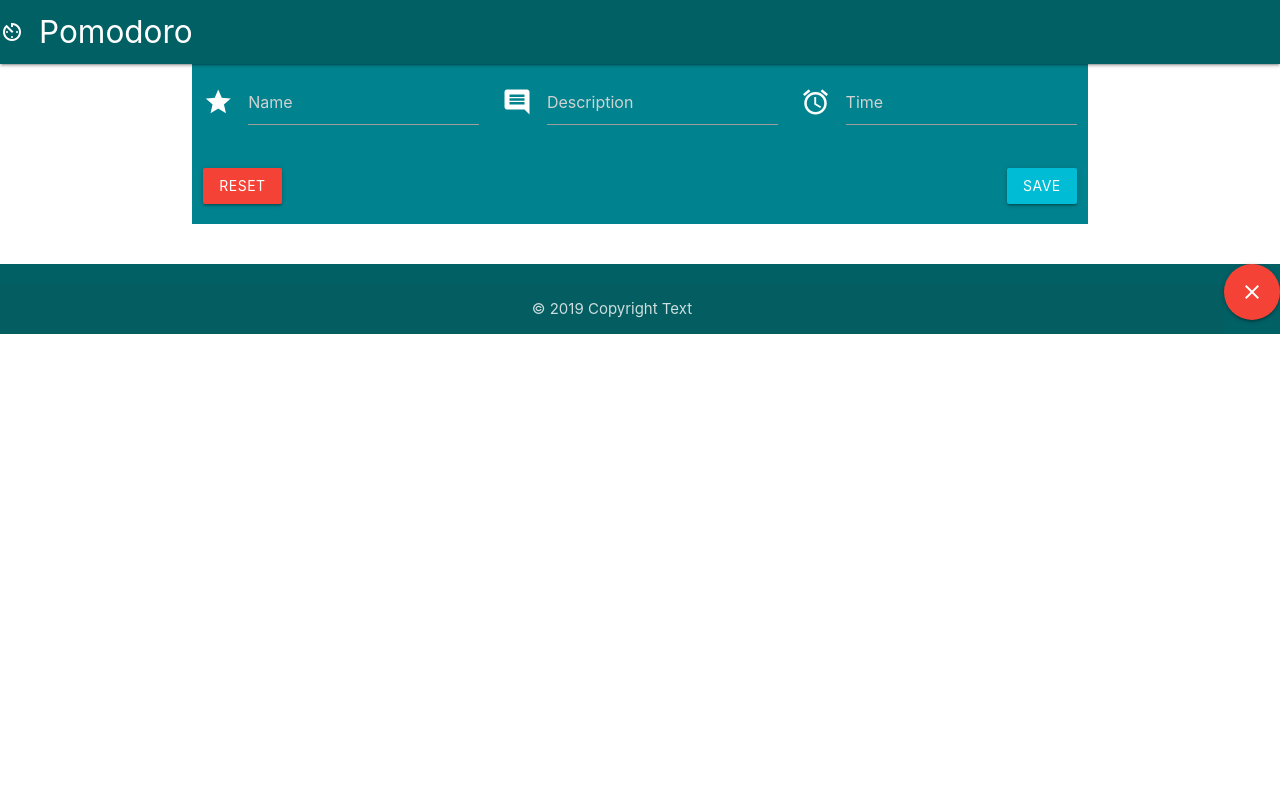
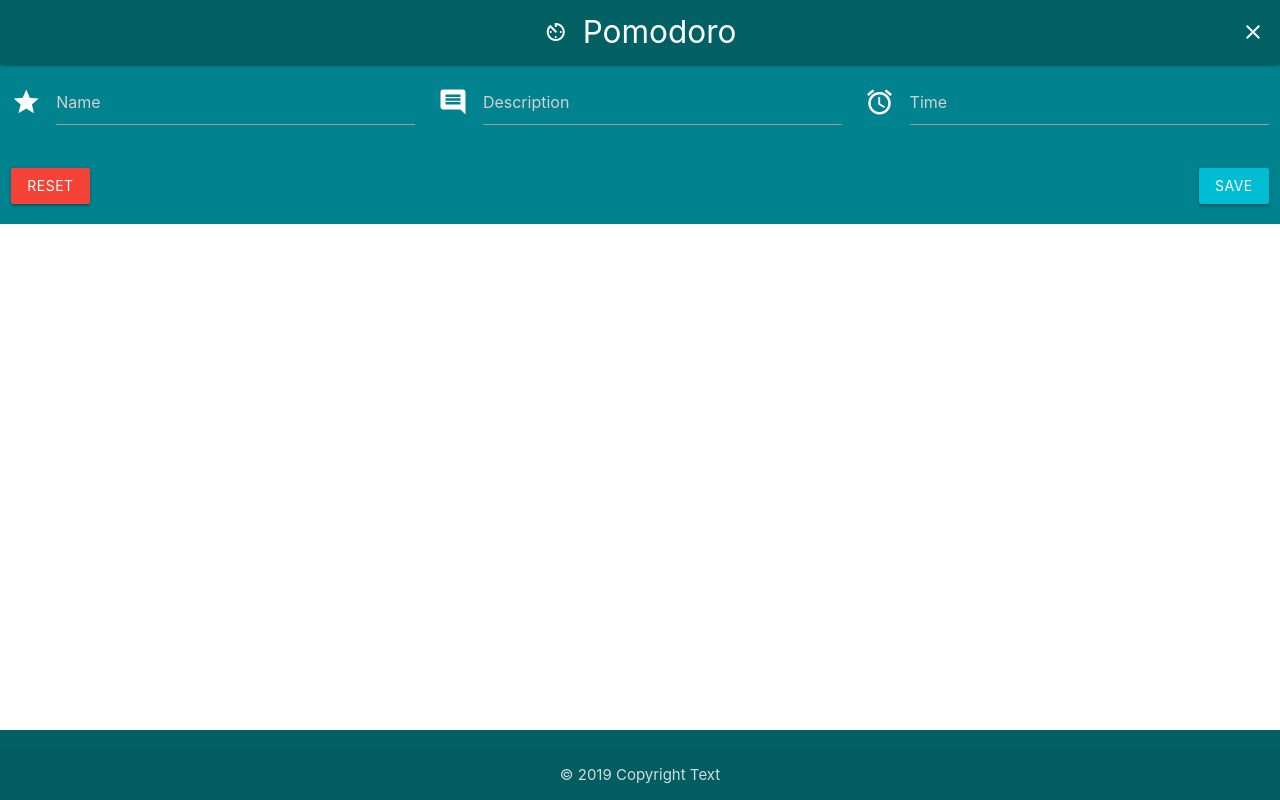
Before and after one commit to Kesymaru/js3-19-pomodoro, a plain HTML site: page index.html in a window 1280 px wide. Drawn offline with nearby package versions, Linux system fonts and the light colour scheme.

Commit message:
Improved the pomodoro form

```diff
--- a/index.html
+++ b/index.html
@@ -16,15 +16,21 @@
 
     <nav class="cyan darken-4">
         <div class="nav-wrapper">
-            <a href="#" class="brand-logo">
+            <a href="#" class="brand-logo center">
                 Pomodoro
                 <i class="material-icons">av_timer</i>
             </a>
+            <ul id="nav-mobile" class="right">
+                <li>
+                    <a id="addBtn">
+                        <i class="material-icons">close</i>
+                    </a>
+                </li>
+            </ul>
         </div>
     </nav>
 
-    <section id="container">
-        <form class="row cyan darken-3">
+    <form id="pomodoro-form" class="row cyan darken-3">
         <div class="col s12 m4 l4">
             <div class="row">
                 <div class="input-field col s12 white-text">
@@ -60,11 +66,11 @@
             </div>
         </div>
     </form>
-    </section>
+    <section id="container" class="row"></section>
 
-    <button id="addBtn" class="btn-floating btn-large waves-effect waves-light red right">
+    <!--<button id="addBtn" class="btn-floating btn-large waves-effect waves-light red right">
         <i class="material-icons">close</i>
-    </button>
+    </button>-->
     <footer class="page-footer cyan darken-4">
         <div class="footer-copyright">
             <div class="container center">
--- a/src/css/main.css
+++ b/src/css/main.css
@@ -1,16 +1,22 @@
+html, body {
+    height: 100%;
+}
+
 nav {
     position: relative;
     z-index: 100;
 }
 
-form {
+#pomodoro-form {
     -webkit-transition: all 1s ease 0s;
     transition: all 1s ease 0s;
-
-    position: relative;
+    position: fixed;
+    z-index: 10;
+    width: 100%;
 }
 
-form.done {
-    -webkit-transition: none;
-    transition: none;
+footer {
+    position: fixed;
+    bottom: 0;
+    width: 100%;
 }
--- a/src/js/main.js
+++ b/src/js/main.js
@@ -5,7 +5,7 @@
     // methods
     function main () {
         // init the pomodoro
-        pomodoro = new Pomodoro('#container', '#addBtn');
+        pomodoro = new Pomodoro('#container', '#pomodoro-form', 'nav', '#addBtn');
     }
 
     // waits for the dom to load
--- a/src/js/pomodoro.js
+++ b/src/js/pomodoro.js
@@ -9,13 +9,13 @@ const Pomodoro = (function () {
     // Pomodoro class
     return class Pomodoro {
 
-        formOpen = true;
+        _formOpen = true;
 
         /**
          * Init the Pomodoro
          * @param {String|HTMLElement} container
          */
-        constructor (container, addBtn) {
+        constructor (container, form, nav, addBtn) {
             // valid the container
             if(typeof container === 'string'){
                 let element = document.querySelector(container);
@@ -24,6 +24,24 @@ const Pomodoro = (function () {
             }
             if(!(container instanceof HTMLElement))
                 throw new Error(`Invalid container: ${container}`);
+
+            // valid the form
+            if(typeof form === 'string'){
+                let element = document.querySelector(form);
+                if(!element) throw new Error(`Form not found: ${form}`);
+                form = element;
+            }
+            if(!(form instanceof HTMLElement))
+                throw new Error(`Invalid form: ${form}`);
+
+            // valid the nav
+            if(typeof nav === 'string'){
+                let element = document.querySelector(nav);
+                if(!element) throw new Error(`Nav not found: ${nav}`);
+                nav = element;
+            }
+            if(!(nav instanceof HTMLElement))
+                throw new Error(`Invalid nav: ${nav}`);
 
             // valid the addBtn
             if(typeof addBtn === 'string'){
@@ -34,13 +52,12 @@ const Pomodoro = (function () {
             if(!(addBtn instanceof HTMLElement))
                 throw new Error(`Invalid add button: ${addBtn}`);
 
+            // elements
             this.container = container;
-            this.form = this.container.querySelector('form');
+            this.form = form;
+            this.nav = nav;
             this.addBtn = addBtn;
             this.addBtnIcon = this.addBtn.querySelector('i');
-
-            this.list = this.dom();
-            this.container.appendChild(this.list);
 
             // events
             this.form.addEventListener('submit', this.formSubmit.bind(this));
@@ -51,19 +68,6 @@ const Pomodoro = (function () {
 
             // register the pomodoro data subscriptions
             this._registerSubscritions();
-
-            this.resize();
-        }
-
-        /**
-         * Compose pomodoro list container
-         * @returns {HTMLElement}
-         */
-        dom () {
-            let div  = document.createElement('div');
-            div.classList.add('row');
-
-            return div;
         }
 
         /**
@@ -95,18 +99,7 @@ const Pomodoro = (function () {
          * Method called when the window is resized
          */
         resize () {
-            let witdh = window.innerWidth;
-            if(witdh <= 600) this.container.classList.remove('container');
-            else this.container.classList.add('container');
-
-            if(!this.formOpen){
-                this.form.classList.add('done');
-                this.form.style.marginTop = `-${this.form.offsetHeight}px`;
-
-                setTimeout(() => {
-                    this.form.classList.remove('done');
-                }, 1000);
-            }
+            if(this._formOpen) this.form.style.top = `${this.nav.offsetHeight}px`;
         }
 
         /**
@@ -123,7 +116,7 @@ const Pomodoro = (function () {
             try {
                 let task = new PomodoroTask(name, description, time);
                 DATA.add(task);
-                this.formToggle();
+                this.formClose();
             } catch (err) {
                 this.formError(err);
             }
@@ -146,15 +139,29 @@ const Pomodoro = (function () {
          * Add the class to start the CSS3 animation
          */
         formToggle () {
-            this.formOpen = !this.formOpen;
+            if(this._formOpen) this.formClose();
+            else this.formOpen();
+        }
 
-            this.addBtnIcon.innerText = this.formOpen ? 'close' : 'add';
+        /**
+         * Close the form
+         */
+        formClose () {
+            this.addBtnIcon.innerText = 'add';
+            this.form.style.top = `-${this.form.offsetHeight+100}px`;
 
-            // this.form.classList.toggle('open');
-            if(!this.formOpen) this.form.style.marginTop = `-${this.form.offsetHeight}px`;
-            else this.form.style.marginTop = '0px';
+            this._formOpen = !this._formOpen;
+        }
 
-            if(this.formOpen) this.form.name.focus();
+        /**
+         * Open the form
+         */
+        formOpen () {
+            this.addBtnIcon.innerText = 'close';
+            this.form.style.top = `${this.nav.offsetHeight}px`;
+            this.form.name.focus();
+
+            this._formOpen = !this._formOpen;
         }
 
         /**
@@ -292,7 +299,7 @@ const Pomodoro = (function () {
                 throw new Error(`Invalid task: ${task}`);
 
             // render the new task inside the container
-            this.list.appendChild(task.element);
+            this.container.appendChild(task.element);
         }
 
         /**
@@ -349,7 +356,7 @@ const Pomodoro = (function () {
             task.stop();
             DATA.remove(task);
 
-            this.list.removeChild(task.element);
+            this.container.removeChild(task.element);
         }
 
         /**
```
Lines whose indentation alone changed are shown as unchanged.
